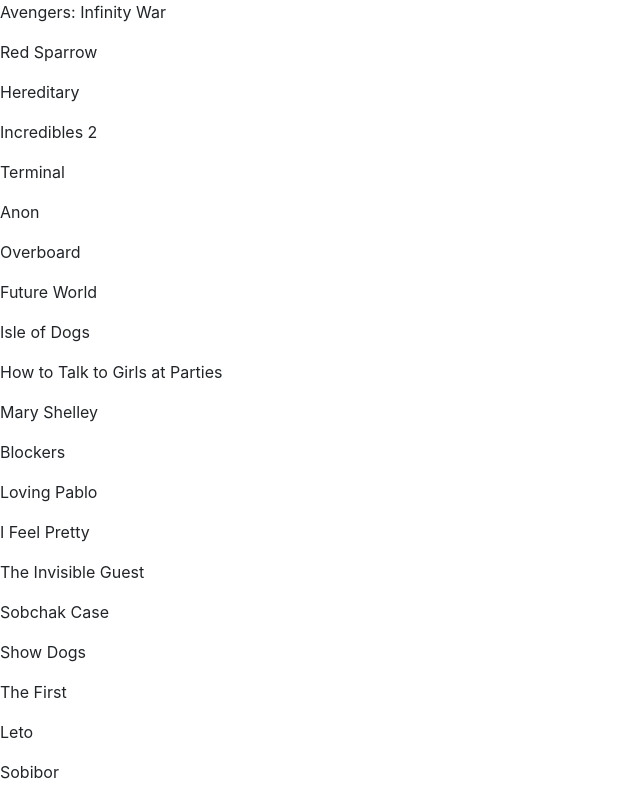
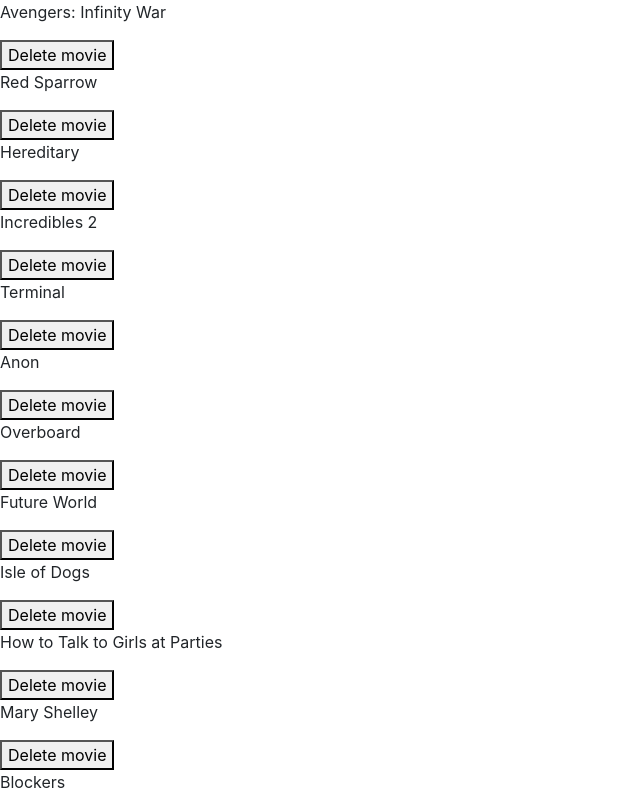
Before and after one commit to DimaBohomazov/react-test1, a React (Create React App) app: page / in a window 1280 px wide. Shown: the top 800 px of the page, without its empty margins (0-640 px from the left). Built offline with nearby package versions, Linux system fonts and the light colour scheme.

Commit message:
deleted films

```diff
--- a/src/components/App.jsx
+++ b/src/components/App.jsx
@@ -1,20 +1,38 @@
 import React from "react";
 import { moviesData } from "../moviesData";
+import MovieItem from "./MovieItem";
 
-console.log(moviesData);
 
 class App extends React.Component{
-  constructor() {
-    super();
+  constructor(props) {
+    super(props);
     this.state = {
       movies: moviesData
-    }
+    };
+  }
 
+  removeMovie = movie => {
+    const updateMovies = this.state.movies.filter(function (item) {
+      return item.id !== movie.id;
+    });
+    console.log(updateMovies)
+    this.setState({
+          movies: updateMovies
+        }
+    )
   }
+
   render() {
     console.log(this);
     return(
-        <div>{ this.state.movies.map((movie) => <p>{movie.title}</p> ) }</div>
+        <div>{ this.state.movies.map( movie => {
+            return <MovieItem
+                key={movie.id}
+                movie={movie}
+                removeMovie={this.removeMovie}
+            />
+        })}
+        </div>
     );
   }
 }
--- /dev/null
+++ b/src/components/MovieItem.jsx
@@ -0,0 +1,16 @@
+import React from "react";
+const MovieItem = props => {
+    console.log(props);
+    return (
+        <div>
+            <p>{props.movie.title}</p>
+            <button onClick={props.removeMovie.bind(this, props.movie)}>
+            Delete movie
+            </button>
+        </div>
+    )
+};
+
+
+
+export default MovieItem
```
